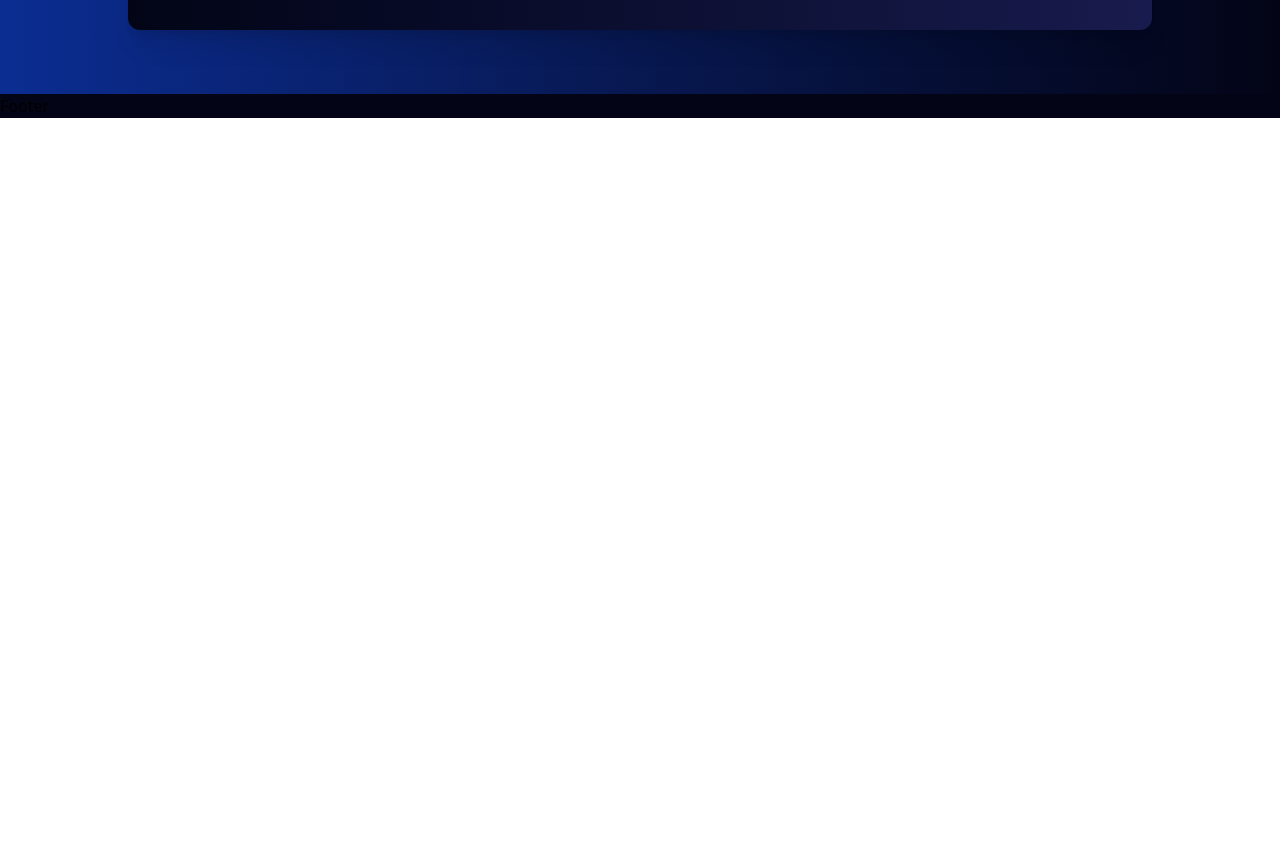
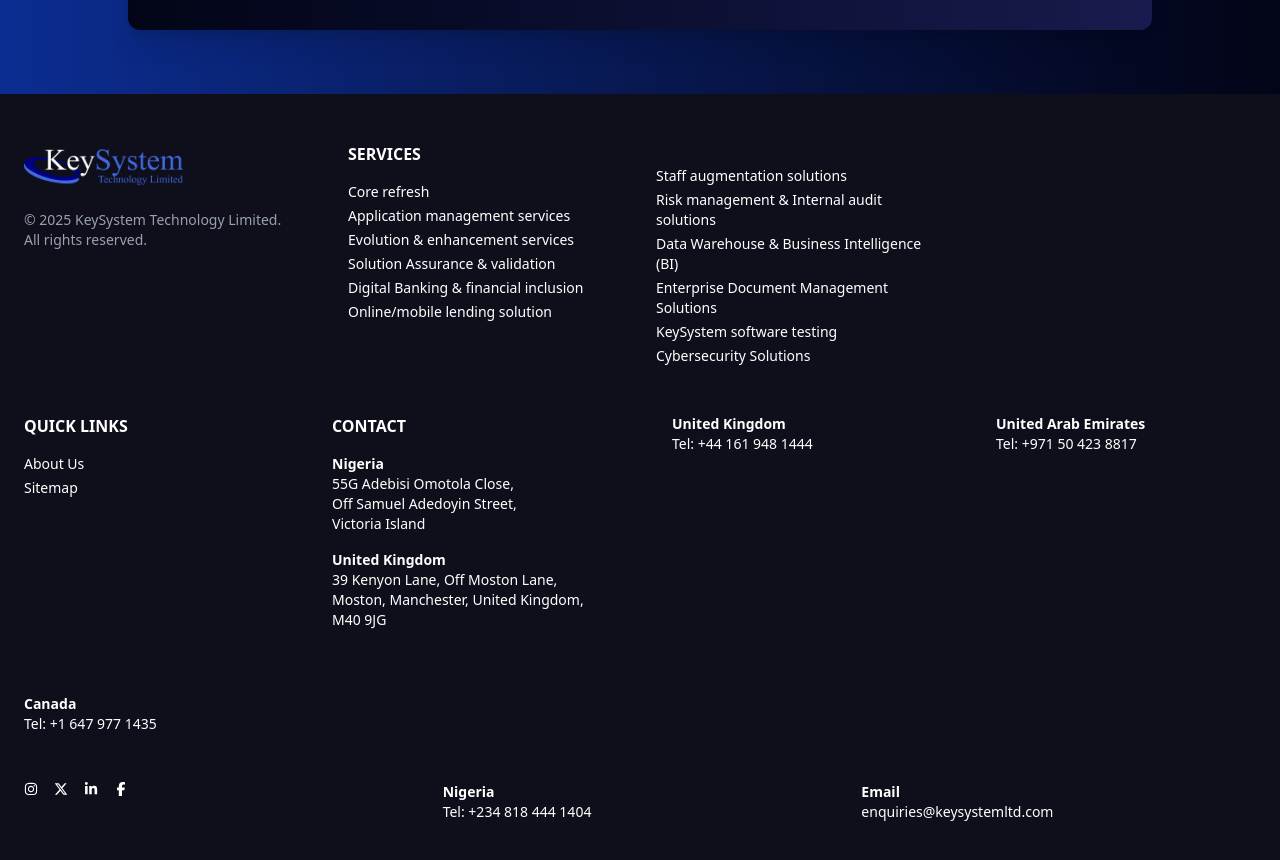
Before and after one commit to DarkVayder/keysystem, a React (Vite) app: page / in a window 1280 px wide. Shown: the part 7075-7935 px from the top of the page. Before the commit the page ends 7193 px from the top, so only its background shows below. Built offline with nearby package versions, Linux system fonts and the light colour scheme.

Commit message:
feat: initial commit

```diff
--- a/src/components/Footer.jsx
+++ b/src/components/Footer.jsx
@@ -1,11 +1,107 @@
-import React from 'react'
+import React from 'react';
+import { FaFacebookF, FaInstagram, FaLinkedinIn, FaXTwitter } from 'react-icons/fa6';
+import logo from '../assets/logo.png';
 
 const Footer = () => {
   return (
-    <div className='bg-[#030517]'>
-      <h1>Footer</h1>
-    </div>
-  )
-}
+    <footer className="bg-[#0E0F1A] text-white px-6 py-12 text-sm">
+      {/* Top Grid */}
+      <div className="max-w-7xl mx-auto grid md:grid-cols-4 gap-10 md:gap-16">
+        <div>
+          <img src={logo} alt="KeySystem Logo" className="w-40 mb-6" />
+          <p className="text-gray-400 mt-4">
+            © 2025 KeySystem Technology Limited. All rights reserved.
+          </p>
+        </div>
 
-export default Footer
+        <div className="md:col-span-2 grid grid-cols-2 gap-x-8 gap-y-4">
+          <div>
+            <h2 className="font-bold text-base mb-4">SERVICES</h2>
+            <ul className="space-y-1">
+              <li>Core refresh</li>
+              <li>Application management services</li>
+              <li>Evolution & enhancement services</li>
+              <li>Solution Assurance & validation</li>
+              <li>Digital Banking & financial inclusion</li>
+              <li>Online/mobile lending solution</li>
+            </ul>
+          </div>
+          <div className="pt-2 md:pt-6">
+            <ul className="space-y-1">
+              <li>Staff augmentation solutions</li>
+              <li>Risk management & Internal audit solutions</li>
+              <li>Data Warehouse & Business Intelligence (BI)</li>
+              <li>Enterprise Document Management Solutions</li>
+              <li>KeySystem software testing</li>
+              <li>Cybersecurity Solutions</li>
+            </ul>
+          </div>
+        </div>
+      </div>
+
+      {/* Middle Grid */}
+      <div className="max-w-7xl mx-auto mt-12 grid md:grid-cols-4 gap-10 md:gap-16">
+        <div className="md:col-span-2 grid grid-cols-2 gap-x-8 gap-y-4">
+          <div>
+            <h2 className="font-bold text-base mb-4">QUICK LINKS</h2>
+            <ul className="space-y-1">
+              <li>About Us</li>
+              <li>Sitemap</li>
+            </ul>
+          </div>
+
+          <div>
+            <h2 className="font-bold text-base mb-4">CONTACT</h2>
+            <div className="space-y-4">
+              <div>
+                <p className="font-semibold text-white">Nigeria</p>
+                <p>55G Adebisi Omotola Close,</p>
+                <p>Off Samuel Adedoyin Street,</p>
+                <p>Victoria Island</p>
+              </div>
+              <div>
+                <p className="font-semibold text-white">United Kingdom</p>
+                <p>39 Kenyon Lane, Off Moston Lane,</p>
+                <p>Moston, Manchester, United Kingdom, M40 9JG</p>
+              </div>
+            </div>
+          </div>
+        </div>
+
+        <div>
+          <p className="font-semibold">United Kingdom</p>
+          <p>Tel: +44 161 948 1444</p>
+        </div>
+        <div>
+          <p className="font-semibold">United Arab Emirates</p>
+          <p>Tel: +971 50 423 8817</p>
+        </div>
+        <div>
+          <p className="font-semibold">Canada</p>
+          <p>Tel: +1 647 977 1435</p>
+        </div>
+      </div>
+
+      {/* Bottom Grid */}
+      <div className="max-w-7xl mx-auto mt-12 grid md:grid-cols-6 gap-6 items-start">
+        <div className="flex space-x-4 col-span-2">
+          <FaInstagram className="hover:text-white cursor-pointer" />
+          <FaXTwitter className="hover:text-white cursor-pointer" />
+          <FaLinkedinIn className="hover:text-white cursor-pointer" />
+          <FaFacebookF className="hover:text-white cursor-pointer" />
+        </div>
+
+        <div className="md:col-span-2">
+          <p className="font-semibold">Nigeria</p>
+          <p>Tel: +234 818 444 1404</p>
+        </div>
+        <div className="md:col-span-2">
+          <p className="font-semibold">Email</p>
+          <p>enquiries@keysystemltd.com</p>
+        </div>
+      </div>
+    </footer>
+  );
+};
+
+export default Footer;
```
